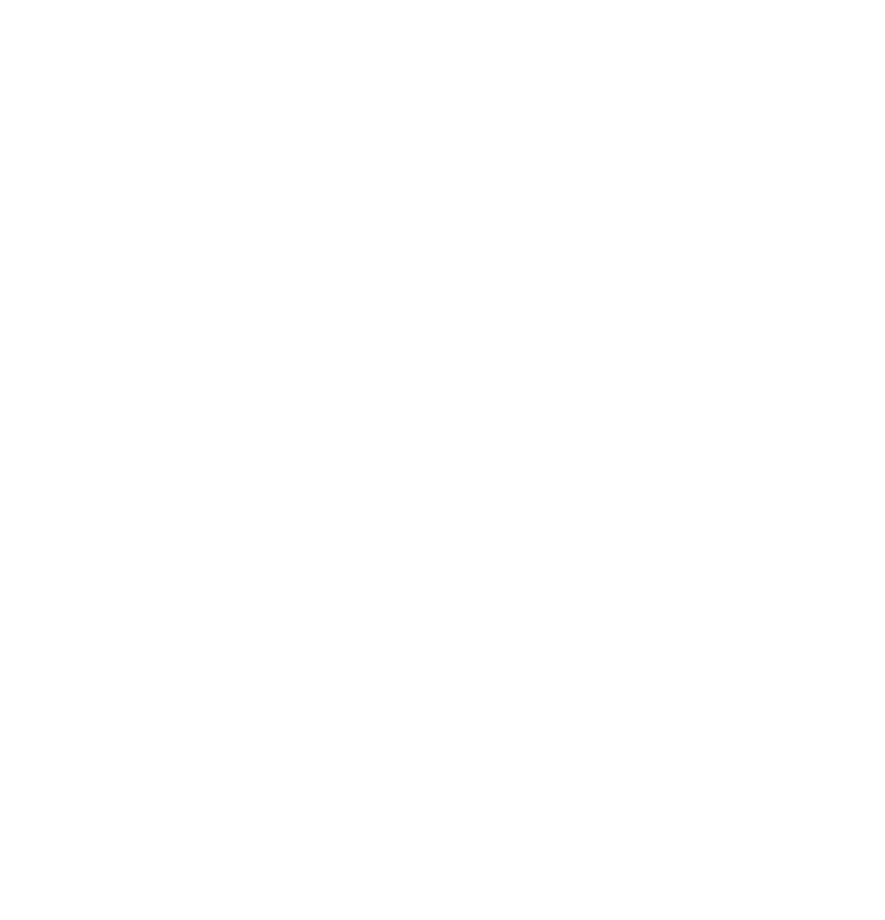
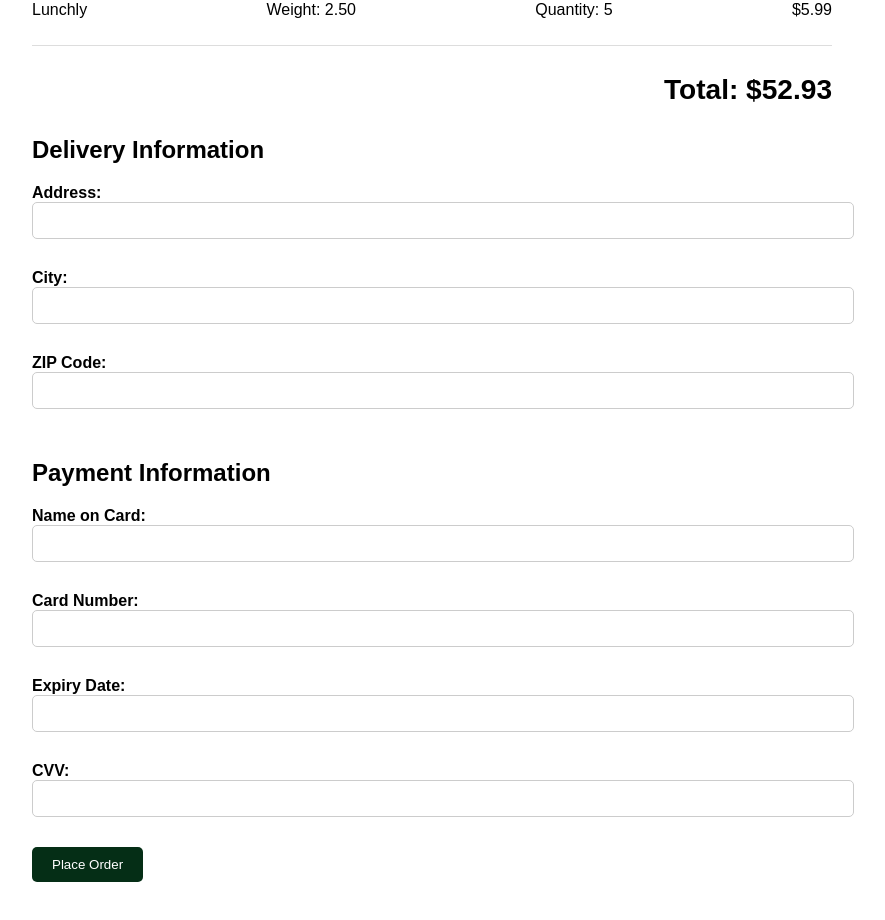
Before and after one commit to WebDev-Team-OFS/ofs-website, a React (Vite) app in the folder client/: page /checkout in a window 1280 px wide. Before the commit this address had no page. Shown: the part 320-1240 px from the top of the page, without its empty margins (208-1093 px from the left). Before the commit the page ends 800 px from the top, so only its background shows below. Built offline with nearby package versions, Linux system fonts and the light colour scheme.

Commit message:
Checkout page

```diff
--- /dev/null
+++ b/client/src/components/landing-page/CheckoutPage.jsx
@@ -0,0 +1,113 @@
+import NavigationBar from './NavigationBar';
+import React, { useState } from 'react';
+import './checkout-page.css'; // Link to your CSS file for styling
+import './landing-page.css'
+
+function CheckoutPage() {
+  const [cartItems, setCartItems] = useState([
+    { id: 1, name: "Kirkland Large Farm Eggs", price: 8.99, quantity: 1, weight: 1.25 },
+    { id: 2, name: "Loaf of Nature's Whole Wheat Bread", price: 13.99, quantity: 1, weight: 1.25 },
+    { id: 3, name: "Lunchly", price: 5.99, quantity: 5, weight: 2.5 }
+  ]);
+
+  const [deliveryDetails, setDeliveryDetails] = useState({
+    address: '',
+    city: '',
+    zip: ''
+  });
+
+  const [paymentDetails, setPaymentDetails] = useState({
+    cardName: '',
+    cardNumber: '',
+    expiryDate: '',
+    cvv: ''
+  });
+
+  // Total Price Calculation
+  const totalPrice = cartItems.reduce((total, item) => total + item.price * item.quantity, 0);
+
+  // Handle input changes
+  const handleInputChange = (event, section) => {
+    const { name, value } = event.target;
+    if (section === "delivery") {
+      setDeliveryDetails({ ...deliveryDetails, [name]: value });
+    } else if (section === "payment") {
+      setPaymentDetails({ ...paymentDetails, [name]: value });
+    }
+  };
+
+  // Form submission handler
+  const handleSubmit = (event) => {
+    event.preventDefault();
+    console.log('Order Submitted', { cartItems, deliveryDetails, paymentDetails });
+    // Process the order
+  };
+
+  return (
+    <main className="checkout-container">
+      <h1>Checkout</h1>
+
+      {/* Cart Items Section */}
+      <section className="cart-items">
+        <h2>Your Cart</h2>
+        {cartItems.map((item) => (
+          <div key={item.id} className="cart-item">
+            <p>{item.name}</p>
+            <p>Weight: {item.weight.toFixed(2)}</p>
+            <p>Quantity: {item.quantity}</p>
+            <p>${item.price.toFixed(2)}</p>
+
+          </div>
+        ))}
+        <div className="total-price">
+          <h3>Total: ${totalPrice.toFixed(2)}</h3>
+        </div>
+      </section>
+
+      {/* Delivery Information Form */}
+      <section className="delivery-info">
+        <h2>Delivery Information</h2>
+        <form>
+          <label>
+            Address:
+            <input type="text" name="address" value={deliveryDetails.address} onChange={(e) => handleInputChange(e, "delivery")} required />
+          </label>
+          <label>
+            City:
+            <input type="text" name="city" value={deliveryDetails.city} onChange={(e) => handleInputChange(e, "delivery")} required />
+          </label>
+          <label>
+            ZIP Code:
+            <input type="text" name="zip" value={deliveryDetails.zip} onChange={(e) => handleInputChange(e, "delivery")} required />
+          </label>
+        </form>
+      </section>
+
+      {/*}{/* Payment Information Form */}
+      <section className="payment-info">
+        <h2>Payment Information</h2>
+        <form onSubmit={handleSubmit}>
+          <label>
+            Name on Card:
+            <input type="text" name="cardName" value={paymentDetails.cardName} onChange={(e) => handleInputChange(e, "payment")} required />
+          </label>
+          <label>
+            Card Number:
+            <input type="text" name="cardNumber" value={paymentDetails.cardNumber} onChange={(e) => handleInputChange(e, "payment")} required />
+          </label>
+          <label>
+            Expiry Date:
+            <input type="text" name="expiryDate" value={paymentDetails.expiryDate} onChange={(e) => handleInputChange(e, "payment")} required />
+          </label>
+          <label>
+            CVV:
+            <input type="text" name="cvv" value={paymentDetails.cvv} onChange={(e) => handleInputChange(e, "payment")} required />
+          </label>
+          <button type="submit">Place Order</button>
+        </form>
+      </section>
+    </main>
+  );
+}
+
+export default CheckoutPage;
--- /dev/null
+++ b/client/src/components/landing-page/checkout-page.css
@@ -0,0 +1,61 @@
+/* Container for the whole checkout page */
+.checkout-container {
+    padding: 20px;
+    max-width: 800px;
+    margin: 0 auto;
+    font-family: Arial, sans-serif;
+  }
+
+  /* Cart Items Section */
+  .cart-items {
+    margin-bottom: 30px;
+  }
+
+  .cart-item {
+    display: flex;
+    justify-content: space-between;
+    padding: 10px 0;
+    border-bottom: 1px solid #ddd;
+  }
+
+  .total-price {
+    font-size: 1.5rem;
+    font-weight: bold;
+    text-align: right;
+    margin-top: 20px;
+  }
+
+
+
+  /* Delivery Information Section */
+  .delivery-info, .payment-info {
+    margin-bottom: 30px;
+  }
+
+  label {
+    display: block;
+    margin-bottom: 10px;
+    font-weight: bold;
+  }
+
+  input {
+    padding: 10px;
+    width: 100%;
+    margin-bottom: 20px;
+    border: 1px solid #ccc;
+    border-radius: 5px;
+  }
+
+  /* Button for submitting the order */
+  button {
+    background-color: #052E16;
+    color: white;
+    padding: 10px 20px;
+    border: none;
+    border-radius: 5px;
+    cursor: pointer;
+  }
+
+  button:hover {
+    background-color: #041E11;
+  }
--- /dev/null
+++ b/package.json
@@ -0,0 +1,5 @@
+{
+  "dependencies": {
+    "react-router-dom": "^6.27.0"
+  }
+}
```
Also changed, not shown: client/src/main.jsx (+7 -2 lines), 1 other file (tests, documents, lock files or other folders).
